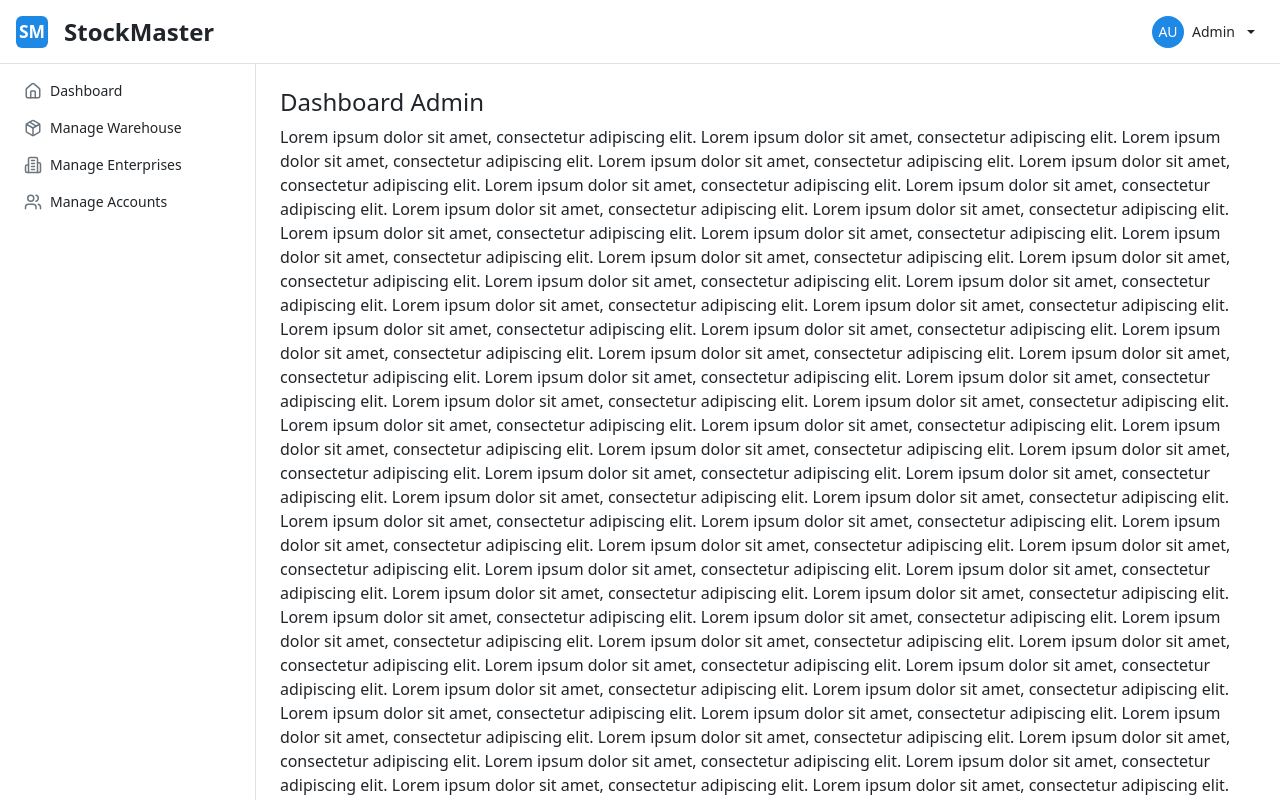
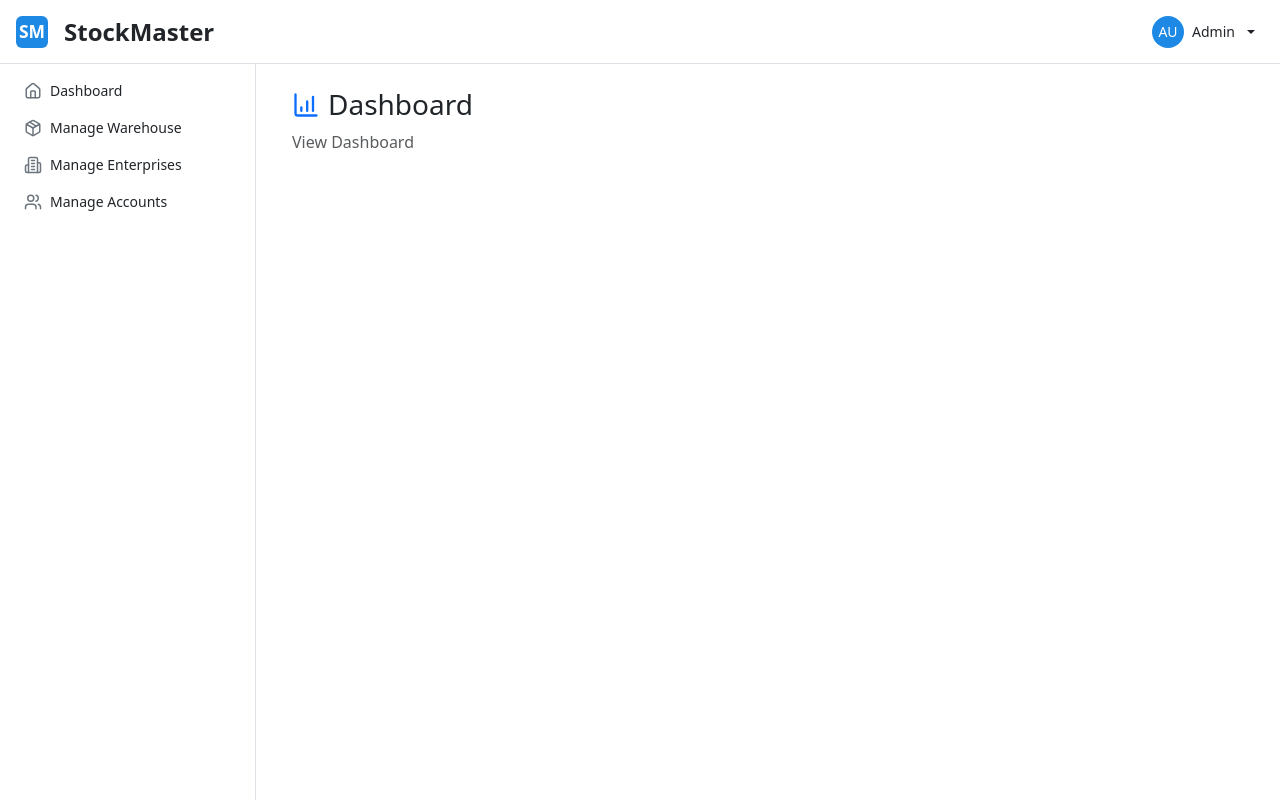
Before and after one commit to nvdekay/stock-master, a React (Vite) app: page /admin/dashboard in a window 1280 px wide. Built offline with nearby package versions, Linux system fonts and the light colour scheme; no server answers; sample sign-in values are in the browser's storage.

Commit message:
feat: manage warehouse

```diff
--- a/src/components/admin/Header.jsx
+++ b/src/components/admin/Header.jsx
@@ -1,8 +1,5 @@
 import { useState } from 'react';
 import {
-    Bell,
-    Settings,
-    User,
     LogOut,
 } from 'lucide-react';
 import {
@@ -74,10 +71,6 @@ const Header = () => {
                     </Dropdown.Toggle>
 
                     <Dropdown.Menu className="shadow-sm">
-                        <Dropdown.Item href="#" className="d-flex align-items-center gap-2">
-                            <User size={16} /> Profile
-                        </Dropdown.Item>
-                        <Dropdown.Divider />
                         <Dropdown.Item
                             href="#"
                             className="d-flex align-items-center gap-2 text-danger"
--- a/src/pages/admin/AdminDashboard.jsx
+++ b/src/pages/admin/AdminDashboard.jsx
@@ -1,3 +1,4 @@
+import { ChartColumnIncreasing } from 'lucide-react';
 import Header from '../../components/admin/Header';
 import Sidebar from '../../components/admin/Sidebar';
 
@@ -14,16 +15,21 @@ function AdminDashboard() {
         </div>
 
         {/* Content */}
-        <div
-          className="flex-grow-1 overflow-auto p-4"
-          style={{ height: 'calc(100vh - 64px)' }}
-        >
-          <h4>Dashboard Admin</h4>
-          <p>
-            {Array(1000)
-              .fill('Lorem ipsum dolor sit amet, consectetur adipiscing elit.')
-              .join(' ')}
-          </p>
+        <div className="flex-grow-1 overflow-auto p-4">
+          <div className="container-fluid">
+            {/* Header */}
+            <div className="d-flex justify-content-between align-items-start mb-4">
+              <div>
+                <div className="d-flex align-items-center mb-2">
+                  <ChartColumnIncreasing className="text-primary me-2" size={28} />
+                  <h2 className="h3 mb-0">Dashboard</h2>
+                </div>
+                <p className="text-muted">View Dashboard</p>
+              </div>
+
+            </div>
+          </div>
+
         </div>
       </div>
     </div>
```
